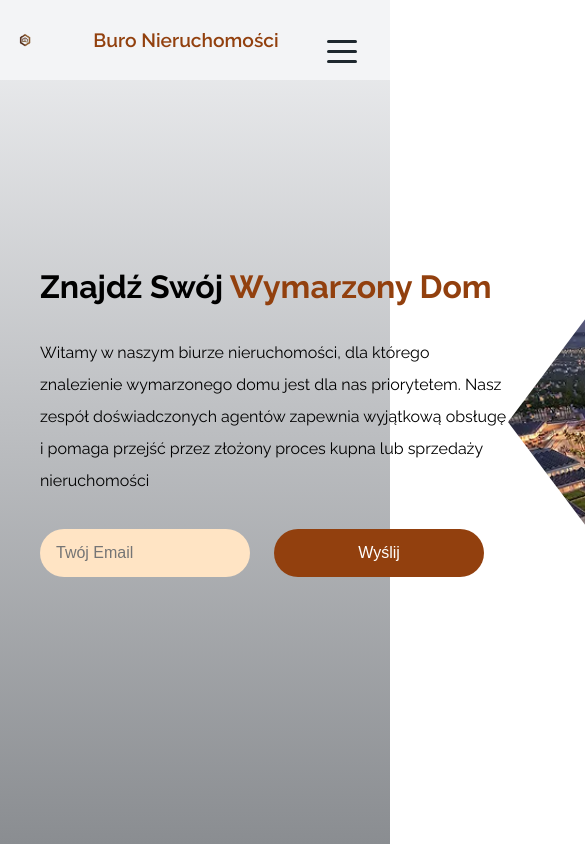
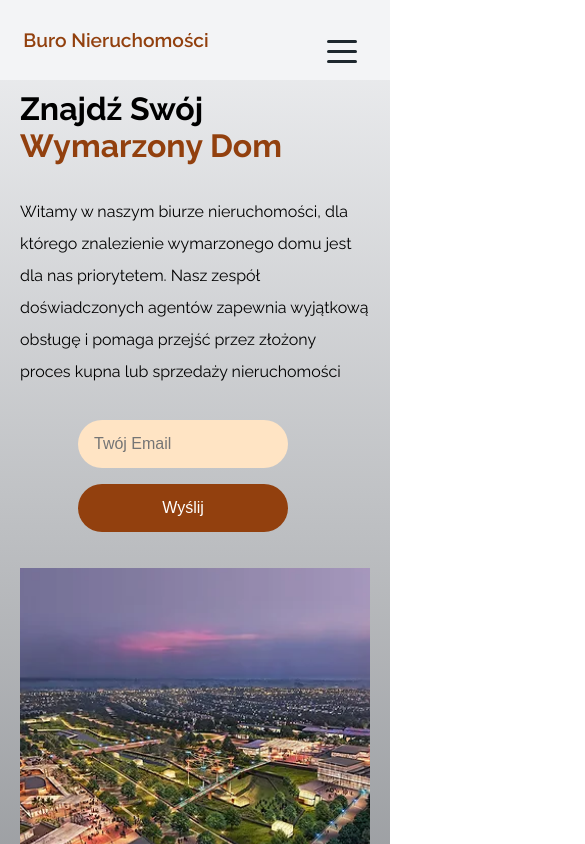
Before and after one commit to ajarek/react-100-vite-estate-service-Router-6.14, a React (Vite) app: page / in a window 390 px wide. Shown: the top 844 px of the page, 585 px wide, since content can reach past the window. Built offline with nearby package versions, Linux system fonts and the light colour scheme.

Commit message:
added responsiveness

```diff
--- a/src/components/Card/Card.css
+++ b/src/components/Card/Card.css
@@ -26,3 +26,8 @@
 .title h3 {
   letter-spacing: 1px;
 }
+@media (max-width: 400px) {
+  .card{
+    height: auto;
+  }
+}
--- a/src/components/FormContact/FormContact.jsx
+++ b/src/components/FormContact/FormContact.jsx
@@ -3,7 +3,7 @@ import { yupResolver } from '@hookform/resolvers/yup'
 import * as yup from 'yup'
 import './FormContact.css'
 
-export const FormContact = () => {
+export const FormContact = ({onSubmit}) => {
   const schema = yup.object().shape({
     name: yup.string().required('Pole jest wymagane!'),
     email: yup.string().email().required('Pole jest wymagane!'),
@@ -18,9 +18,7 @@ export const FormContact = () => {
     resolver: yupResolver(schema),
   })
 
-  const onSubmit = (data) => {
-    alert('Dziękujemy ' + data.name + '!')
-  }
+
 
   return (
     <form className='form' onSubmit={handleSubmit(onSubmit)}>
--- a/src/components/Nav/Nav.css
+++ b/src/components/Nav/Nav.css
@@ -67,13 +67,14 @@
   z-index: 2;
 }
 
-@media (min-width: 876px) {
+@media (min-width: 1110px) {
   .hamburger {
     display: none;
   }
 }
 
-@media (max-width: 875px) {
+@media (max-width: 1110px) {
+
   .nav .wrapper {
     flex-direction: column;
     justify-content: space-evenly;
@@ -123,4 +124,11 @@
   .link {
     font-size: 1rem;
   }
+  .nav .logo .img {
+    display: none;
+  }
+  .nav .link-logo h1{
+
+    width: 200px;
+  }
 }
--- a/src/pages/AboutUs/AboutUs.css
+++ b/src/pages/AboutUs/AboutUs.css
@@ -1,6 +1,6 @@
 .about-us{
   width: 100%;
-  height:100vh ;
+  min-height:100vh ;
   display: grid;
   grid-template-columns: repeat(2,1fr);
 
@@ -42,3 +42,12 @@
   font-size: 1.2rem;
   margin-bottom: 32px;
 }
+@media (max-width: 970px) {
+  .about-us{
+    grid-template-columns: repeat(1,1fr);
+  }
+  .about-us .img-wrapper .img{
+    width: 100%;
+    clip-path: polygon(0 1%, 100% 1%, 100% 100%, 0% 100%);
+  }
+}
--- a/src/pages/Contact/Contact.jsx
+++ b/src/pages/Contact/Contact.jsx
@@ -7,12 +7,28 @@ import {
   FaMailBulk,
   FaMapMarkerAlt,
 } from 'react-icons/fa'
-import { Link } from 'react-router-dom'
+import { useState } from 'react'
+import { Link,useNavigate } from 'react-router-dom'
 import { FormContact } from '../../components/FormContact/FormContact'
+import Modal from '../../components/Modal/Modal'
 import './Contact.css'
 export const Contact = () => {
+  const [showModal, setShowModal] = useState(false)
+  const [userEmail,setUserEmail]=useState('')
+  const navigate = useNavigate()
+
+  const handleSubmit=(data)=>{
+    setUserEmail(data.email);
+    setShowModal(true)
+  }
+
+  const handleCloseModal = () => {
+    setShowModal(false)
+    navigate('/')
+  }
   return (
     <div className='contact'>
+       {showModal?<Modal email={userEmail} onClose={handleCloseModal}/>:null}
       <div className='left-wrapper'>
         <h1>Kontakt</h1>
         <p>Jeśli masz jakiekolwiek pytania lub chciałbyś umówić się na konsultację z jednym z naszych ekspertów ds. nieruchomości, nie wahaj się z nami skontaktować:</p>
@@ -37,7 +53,7 @@ export const Contact = () => {
       </div>
       <div className='right-wrapper'>
         <p>Napisz do Nas 🖊️ :</p>
-        <FormContact />
+        <FormContact onSubmit={handleSubmit} />
       </div>
       <div className='footer'>
         <Link
--- a/src/pages/Home/Home.css
+++ b/src/pages/Home/Home.css
@@ -48,3 +48,21 @@
  color: var(--white);
  cursor: pointer;
 }
+@media (max-width: 1110px) {
+  .home{
+    padding: 90px 20px;
+    grid-template-columns: repeat(1,1fr);
+  }
+  .home .baner{
+    width: 100%;
+    margin-top: 16px;
+    clip-path: polygon(0 1%, 100% 1%, 100% 100%, 0% 100%);
+  }
+  .home form{
+    justify-content: center;
+    flex-wrap: wrap;
+  }
+  .home .info-wrapper input{
+    margin-bottom: 16px;
+  }
+}
--- a/src/pages/OurClients/OurClients.css
+++ b/src/pages/OurClients/OurClients.css
@@ -23,3 +23,12 @@
    border-radius: 50%;
    margin-left: 16px;
  }
+ @media (max-width: 400px) {
+  .our-clients{
+    padding:90px 8px ;
+  }
+  .our-clients-wrapper{
+    grid-template-columns: repeat(auto-fit, minmax(290px, 1fr));
+
+  }
+}
--- a/src/pages/OurServices/OurServices.css
+++ b/src/pages/OurServices/OurServices.css
@@ -14,3 +14,12 @@
   place-items: center;
   gap: 32px;
 }
+@media (max-width: 400px) {
+  .our-services{
+    padding:90px 8px ;
+  }
+  .our-services-wrapper{
+    grid-template-columns: repeat(auto-fit, minmax(290px, 1fr));
+
+  }
+}
--- a/src/pages/Popular/Popular.css
+++ b/src/pages/Popular/Popular.css
@@ -17,7 +17,7 @@
   grid-template-columns: repeat(auto-fit, minmax(360px, 1fr));
   place-items: center;
   padding: 16px 0;
-  gap: 8px;
+  gap: 16px;
 }
 .popular .popular-wrapper .card-popular{
 width: 360px;
@@ -55,3 +55,14 @@ overflow: hidden;
   border-radius: 5px;
   cursor: pointer;
 }
+@media (max-width: 400px) {
+  .popular .popular-wrapper .card-popular,.popular .popular-wrapper .card-popular .img{
+    width: 100%;
+    padding: 0 8px;
+    border-radius: 0;
+  }
+  .popular .popular-wrapper{
+    grid-template-columns: repeat(auto-fit, minmax(290px, 1fr));
+
+  }
+}
```
